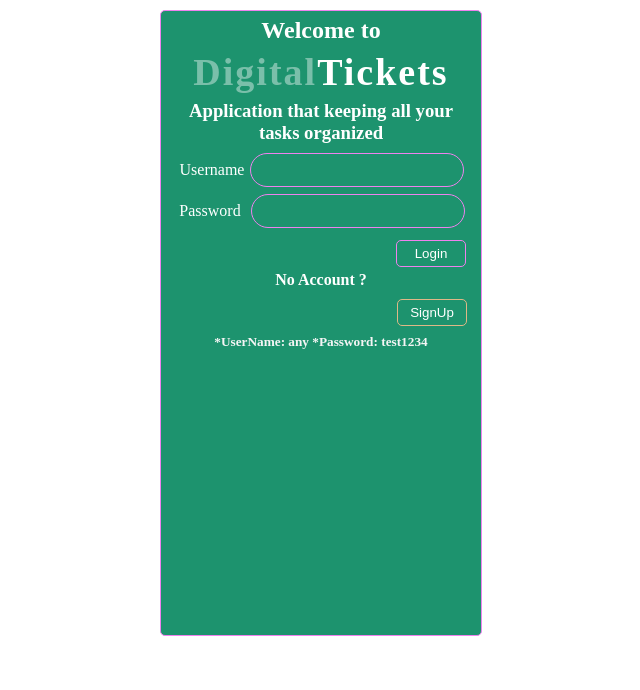
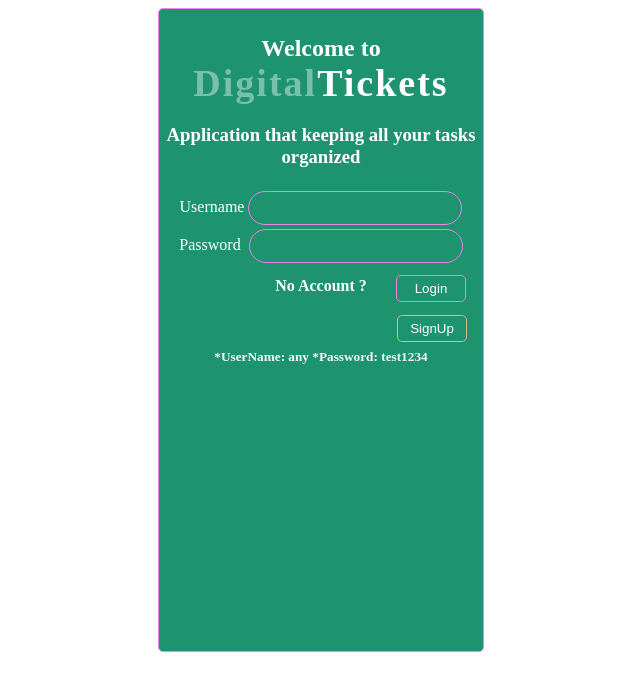
Before and after one commit to Roman123-game/Ticket_app, a React (Create React App) app: page / in a window 1280 px wide. Shown: the top 690 px of the page, without its empty margins (319-959 px from the left). Built offline with nearby package versions, Linux system fonts and the light colour scheme.

Commit message:
color picker issue fixed

```diff
--- a/src/compon/Login/Login.css
+++ b/src/compon/Login/Login.css
@@ -1,64 +1,7 @@
-.titleLogin {
-  font-size: 38px;
-  letter-spacing:2px;
-}
-.titleLogin::before{
-  content: 'Digital';
-  display: inline-block;
-  animation: flick 3s ease-in-out infinite ;
-}
-
-
-
-@keyframes flick{
-  0% {
-    opacity: 0.4;
-  }
-  5% {
-    opacity: 0.5;
-  }
-  10% {
-    opacity: 0.6;
-  }
-  15% {
-    opacity: 0.85;
-  }
-  25% {
-    opacity: 0.5;
-  }
-  30% {
-    opacity: 1;
-  }
-  35% {
-    opacity: 0.1;
-  }
-  40% {
-    opacity: 0.25;
-  }
-  45% {
-    opacity: 0.5;
-  }
-  60% {
-    opacity: 1;
-  }
-  70% {
-    opacity: 0.85;
-  }
-  80% {
-    opacity: 0.4;
-  }
-  90% {
-    opacity: 0.5;
-  }
-  100% {
-    opacity: 1;
-  }
-}
-
 .login {
   color: white;
   width: 316px;
-  height: 620px;
+  height: 634px;
   border: 1px solid violet;
   border-radius: 5px;
   background-color: #1D936E;
@@ -67,7 +10,86 @@
   text-align: center;
   align-items: center;
   justify-content: center;
-  padding: 2px;
+  padding: 4px;
+}
+
+.titleLogin {
+  font-size: 38px;
+  letter-spacing: 2px;
+  margin-top: -25px;
+}
+
+.titleLogin::before {
+  content: 'Digital';
+  display: inline-block;
+  animation: flick 3s ease-in-out infinite;
+}
+
+.titleMsg{
+  margin-top: inherit;
+}
+
+@keyframes flick {
+  0% {
+    opacity: 0.4;
+  }
+
+  5% {
+    opacity: 0.5;
+  }
+
+  10% {
+    opacity: 0.6;
+  }
+
+  15% {
+    opacity: 0.85;
+  }
+
+  25% {
+    opacity: 0.5;
+  }
+
+  30% {
+    opacity: 1;
+  }
+
+  35% {
+    opacity: 0.1;
+  }
+
+  40% {
+    opacity: 0.25;
+  }
+
+  45% {
+    opacity: 0.5;
+  }
+
+  60% {
+    opacity: 1;
+  }
+
+  70% {
+    opacity: 0.85;
+  }
+
+  80% {
+    opacity: 0.4;
+  }
+
+  90% {
+    opacity: 0.5;
+  }
+
+  100% {
+    opacity: 1;
+  }
+}
+
+
+.noAccountMsg{
+  margin-top: -27px;
 }
 
 .loginBtn {
@@ -79,18 +101,19 @@
   padding: 5px;
   width: 70px;
 }
-.loginBtn:hover{
+
+.loginBtn:hover {
   color: burlywood;
 }
 
 .inputLogin {
   font-family: 'Orbitron', sans-serif;
   font-size: 12px;
-  margin-top: 5px;
-  padding:6px;
+  margin: 2px;
+  padding: 6px;
   color: white;
-  border: 1px solid  violet;
-border-radius: 25px;
+  border: 1px solid violet;
+  border-radius: 25px;
   width: 200px;
   height: 20px;
   background-color: inherit;
@@ -102,6 +125,7 @@ input:focus {
 }
 
 .loginBottomMsg {
+  margin-top: -20px;
   color: whitesmoke;
 }
 
--- a/src/compon/Login/Login.js
+++ b/src/compon/Login/Login.js
@@ -28,7 +28,7 @@ const Login = (props) => {
     <div className="login">
       <h2 className="welcomeMsg">Welcome to</h2>
       <h1 className="titleLogin">Tickets</h1>
-      <h3>Application that keeping all your tasks organized</h3>
+      <h3 className="titleMsg">Application that keeping all your tasks organized</h3>
       <label>Username</label>
       <input className="inputLogin" />
       <label>Password </label>
@@ -47,7 +47,7 @@ const Login = (props) => {
       >
         Login
       </button>
-      <h4 className="signUpMsg">
+      <h4 className="noAccountMsg">
         No Account ?
         <button
           className="signUpBtn"
--- a/src/compon/Login/SignUp/SignUp.css
+++ b/src/compon/Login/SignUp/SignUp.css
@@ -8,11 +8,11 @@
   align-items: center;
   padding: 2px;
   position: fixed;
-  margin: 5px auto;
+  margin: -18px auto;
 }
 
 .titleSignUp {
-  margin-top: 10px;
+  margin-top: 0px;
 }
 
 .signUpBtn {
@@ -20,7 +20,7 @@
   background: none;
   border: 1px solid burlywood;
   border-radius: 5px;
-  margin: 10px auto 2px 222px;
+  margin: 20px auto 2px 222px;
   padding: 5px;
   width: 70px;
 }
@@ -32,7 +32,7 @@
 .signUpInput {
   font-family: 'Orbitron', sans-serif;
   font-size: 12px;
-  margin-top: 5px;
+  margin: 2px auto;
   padding: 6px;
   color: white;
   border: 1px solid burlywood;
--- a/src/compon/Login/SignUp/SignUp.js
+++ b/src/compon/Login/SignUp/SignUp.js
@@ -8,9 +8,9 @@ const SignUp = () => {
       <input className="signUpInput" />
       <label>UserEmail</label>
       <input className="signUpInput" />
-      <label>Password</label>
+      <label>Password </label>
       <input className="signUpInput" />
-      <label>Password</label>
+      <label>Password </label>
       <input className="signUpInput" />
       <button className="signUpBtn" > SignUp </button>
     </div>
--- a/src/compon/Main/Posts.css
+++ b/src/compon/Main/Posts.css
@@ -11,26 +11,20 @@
 
 .task {
   display: inline-flex;
-  margin: 0px;
+  margin-top: -20px;
   padding: 0px;
 }
 
 .colorPicker {
-  color: black;
-  width: 300px;
-  height: auto;
+  width: 250px;
+  height:70px;
   border: 1px solid black;
-  border-radius: 5px;
+  border-radius: 6px;
   background-color: rgb(192, 192, 192);
-  margin: auto;
-  text-align: center;
-  align-items: center;
-  padding: 0;
   position: absolute;
-  top: 300px;
+  top: 330px;
   left: 10px;
-  margin: 0;
-  z-index: 9;
+  z-index: 1;
 }
 
 .fieldset {
@@ -65,7 +59,7 @@
   width: 40px;
   height: 40px;
   color: inherit;
-  margin: -12px auto auto -5px;
+  margin: -30px auto auto -5px;
 }
 
 .bodyPost {
@@ -73,7 +67,7 @@
   font-family: "Orbitron", sans-serif;
   font-size: 12px;
   border-radius: 5px;
-  margin: 35px auto auto -50px;
+  margin: 40px auto auto -44px;
   color: initial;
   color: greenyellow;
   text-transform: capitalize;
@@ -90,8 +84,7 @@
   border-left: none;
   width: 230px;
   height: 20px;
-  margin-right: 5px;
-  margin-left: auto;
+  margin: 1px 5px 1px auto;
   background-color: transparent;
 }
 
@@ -112,9 +105,9 @@ input::placeholder {
   height: 28px;
   border: 1px solid silver;
   border-radius: 6px;
+  margin: 1px 2px 1px auto;
 }
 .select {
-  margin: 1px 2px 1px auto;
   padding: 5px;
 }
 
@@ -157,7 +150,7 @@ input::placeholder {
 }
 
 .messageTotally {
-  align-self: center;
+  align-self: flex-end;
   color: silver;
 }
 
@@ -165,3 +158,10 @@ input::placeholder {
   color: goldenrod;
   background: none;
 }
+#hr{
+  width:99%;
+  background-color: silver
+}
+.digital{
+  margin-top: -16px;
+}
--- a/src/compon/Main/Posts.js
+++ b/src/compon/Main/Posts.js
@@ -11,7 +11,7 @@ import Data from "../Data/Data";
 import PostsReducer from "../Reducer/PostsReducer";
 import Tippy from "@tippy.js/react";
 import "tippy.js/dist/tippy.css";
-import { SliderPicker } from "react-color";
+import { SliderPicker} from "react-color";
 import {
   FaLaptopCode,
   FaCocktail,
@@ -70,7 +70,7 @@ const Posts = () => {
         </Tippy>
         {showSettings && (
           <SliderPicker
-            className="colorPicker"
+            className="colorPicker" style={{margin: "0"}}
             color={background}
             onChange={(updatedColor) => setBackground(updatedColor.hex)}/>
         )}
@@ -80,8 +80,8 @@ const Posts = () => {
           </button>
         </Tippy>
       </div>
-      <hr style={{ backgroundColor: "silver" }} />
-      <h1>Digital Tickets</h1>
+      <hr id="hr" />
+      <h1 className="digital">Digital Tickets</h1>
       <div>
         {state.posts.map((item) => (
           <Task
--- a/src/compon/ModalWindows/UserInfo.modal.css
+++ b/src/compon/ModalWindows/UserInfo.modal.css
@@ -1,29 +1,28 @@
 .userInfo {
   color: black;
-  width: 200px;
+  width: 250px;
   border: 1px solid black;
-  border-radius: 5px;
+  border-radius: 6px;
   background-color: rgb(192, 192, 192);
-  margin: auto;
   text-align: center;
   align-items: center;
-  padding: 0;
+  padding: 0px;
+  margin: 0px;
   position: absolute;
   top: 420px;
   left: 10px;
-  margin: 0;
   z-index: 9;
 }
 
 .imageInfo {
   display: flex;
   width: 40px;
-  height: 40px;
+  height:auto;
   margin: -9px auto auto 1px;
   filter: drop-shadow(10px 5px 2px lightblue);
 }
 
 .user {
   text-decoration: underline;
-  margin-top: -30px;
+  margin: 0px;
 }
--- a/src/index.css
+++ b/src/index.css
@@ -1,7 +1,5 @@
 * {
-  margin: 2px;
   padding: 2px;
-
 }
 
 code {
```
